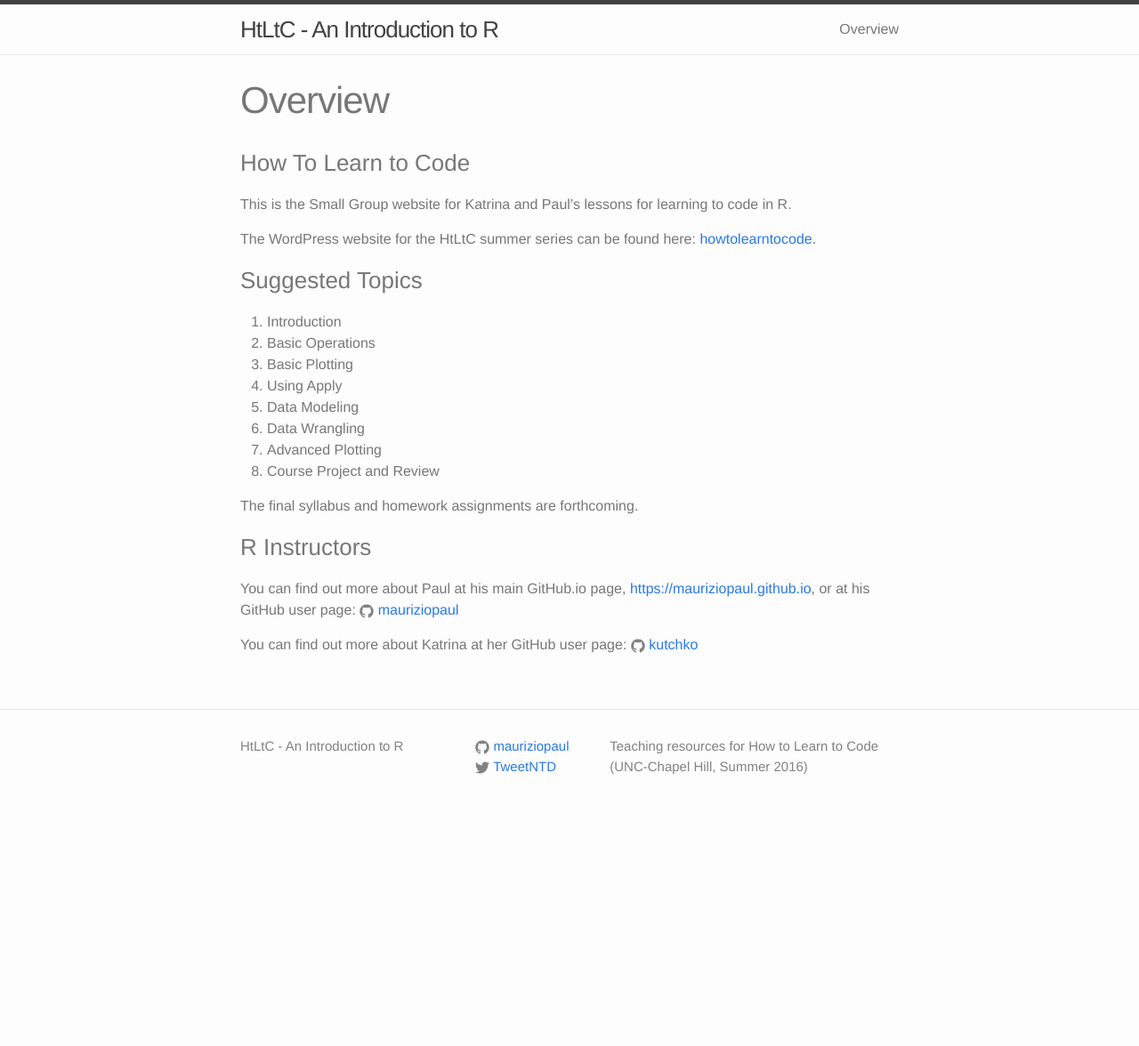
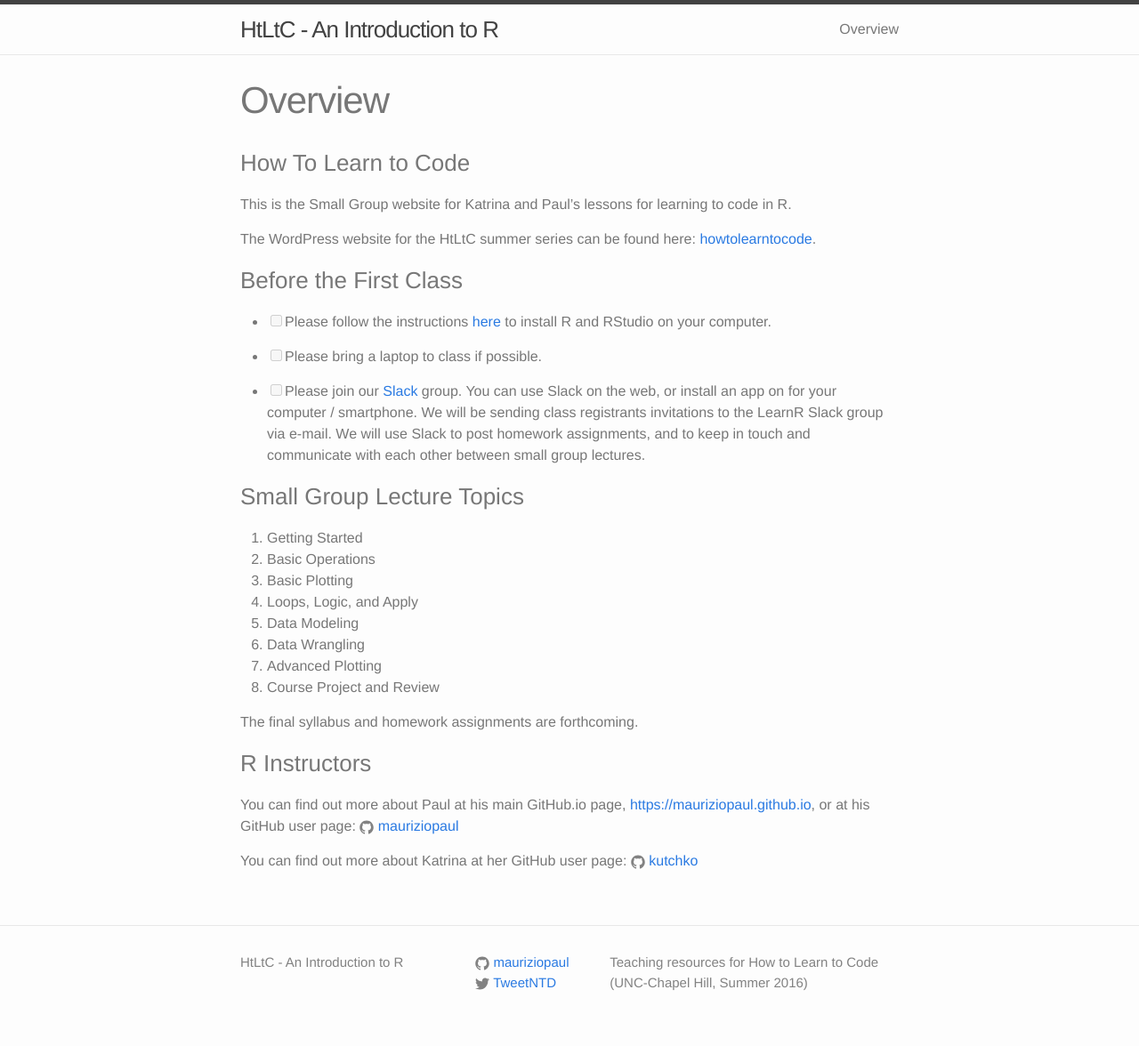
Before and after one commit to mauriziopaul/intro-to-R, a Jekyll site: the page built from overview.md, in a window 1280 px wide. Shown: the whole page at 89% size. Built offline with Jekyll 4.4.1, drawn with Linux system fonts in a browser that asks for light colours; before the commit the page ends 933 px from its top, so only the background shows below that.

Commit message:
updated base url finding using http://ricostacruz.com/til/relative-paths-in-jekyll.html

```diff
--- /dev/null
+++ b/_includes/base.html
@@ -0,0 +1,7 @@
+<!-- _includes/base.html -->
+{% assign base = '' %}
+{% assign depth = page.url | split: '/' | size | minus: 1 %}
+{% if    depth == 1 %}{% assign base = '.' %}
+{% elsif depth == 2 %}{% assign base = '..' %}
+{% elsif depth == 3 %}{% assign base = '../..' %}
+{% elsif depth == 4 %}{% assign base = '../../..' %}{% endif %}
--- a/_layouts/default.html
+++ b/_layouts/default.html
@@ -1,5 +1,7 @@
 <!DOCTYPE html>
 <html>
+
+  {% include base.html %}
 
   {% include head.html %}
 
--- a/_layouts/page.html
+++ b/_layouts/page.html
@@ -1,6 +1,8 @@
 ---
 layout: default
 ---
+{% include base.html %}
+
 <article class="post">
 
   <header class="post-header">
--- a/_layouts/post.html
+++ b/_layouts/post.html
@@ -1,6 +1,7 @@
 ---
 layout: default
 ---
+{% include base.html %}
 <article class="post" itemscope itemtype="http://schema.org/BlogPosting">
 
   <header class="post-header">
--- a/overview.md
+++ b/overview.md
@@ -10,11 +10,21 @@ This is the Small Group website for Katrina and Paul's lessons for learning to c
 The WordPress website for the HtLtC summer series can be found here:
 [howtolearntocode](http://howtolearntocode.web.unc.edu).
 
-### Suggested Topics
-1. Introduction
+### Before the First Class
+- [ ] Please follow the instructions [here][firstlecture] to install R and RStudio on your computer.
+
+- [ ] Please bring a laptop to class if possible.
+
+- [ ] Please join our [Slack][slack] group. You can use Slack on the web, or install an app on for your computer / smartphone. We will be sending class registrants invitations to the LearnR Slack group via e-mail. We will use Slack to post homework assignments, and to keep in touch and communicate with each other between small group lectures.
+
+[slack]: https://www.slack.com
+[firstlecture]: (jekyll/2016/06/13/Lesson-01-intro)
+
+### Small Group Lecture Topics
+1. Getting Started
 2. Basic Operations
 3. Basic Plotting
-4. Using Apply
+4. Loops, Logic, and Apply
 5. Data Modeling
 6. Data Wrangling
 7. Advanced Plotting
```
Also changed, not shown: _posts/2016-06-13-Lesson-01-intro.md (+35 -19 lines), 5 other files.
